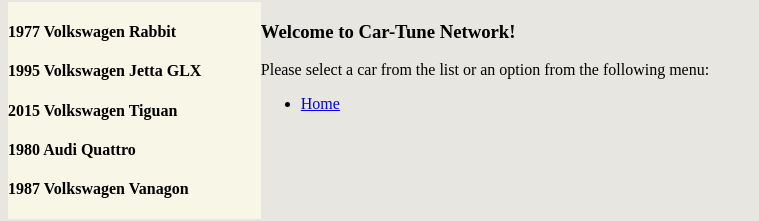
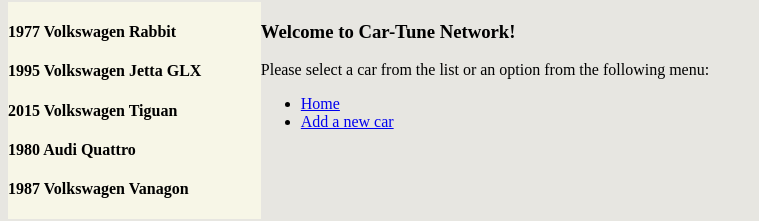
Before and after one commit to alspdx/car-tune-network, a React app: page /editcar in a window 1280 px wide. Shown: the part 78-299 px from the top of the page, without its empty margins (0-759 px from the left). Built offline with nearby package versions, Linux system fonts and the light colour scheme.

Commit message:
add route to newcar component in body component

```diff
--- a/src/components/Body.jsx
+++ b/src/components/Body.jsx
@@ -1,6 +1,7 @@
 import CarDetails from './CarDetails';
 import CarsList from './CarsList';
 import Error404 from './Error404';
+import NewCar from './NewCar';
 import React from 'react';
 import { Switch, Route } from 'react-router-dom';
 import Welcome from './Welcome';
@@ -17,6 +18,7 @@ function Body() {
       <Switch>
         <Route exact path='/' component={Welcome}/>
         <Route path='/details' component={CarDetails}/>
+        <Route path='/newcar' component={NewCar}/>
         <Route component={Error404}/>
       </Switch>
     </div>
--- a/src/components/Error404.jsx
+++ b/src/components/Error404.jsx
@@ -6,6 +6,7 @@ function Error404(props){
   return (
     <div>
       <h2>Oops! I'm afraid the page you were trying to visit at {props.location.pathname} does not exist!</h2>
+      <h3>Would you like return <Link to='/'>home</Link>instead?</h3>
     </div>
   );
 }
--- a/src/components/Welcome.jsx
+++ b/src/components/Welcome.jsx
@@ -8,6 +8,7 @@ function Welcome() {
       <span>Please select a car from the list or an option from the following menu:</span>
       <ul>
         <li><Link to='/'>Home</Link></li>
+        <li><Link to='/newcar'>Add a new car</Link></li>
       </ul>
     </div>
   );
```
